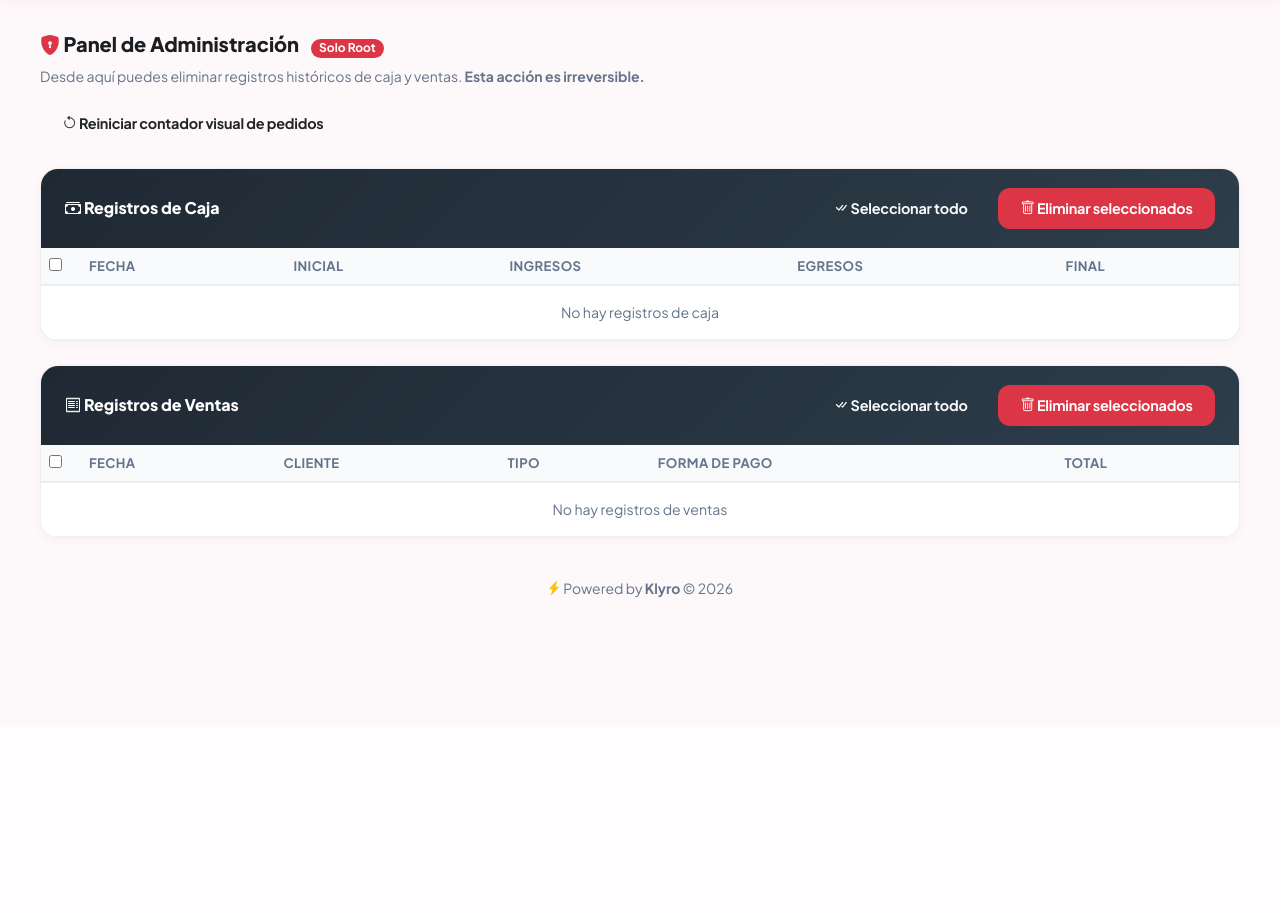
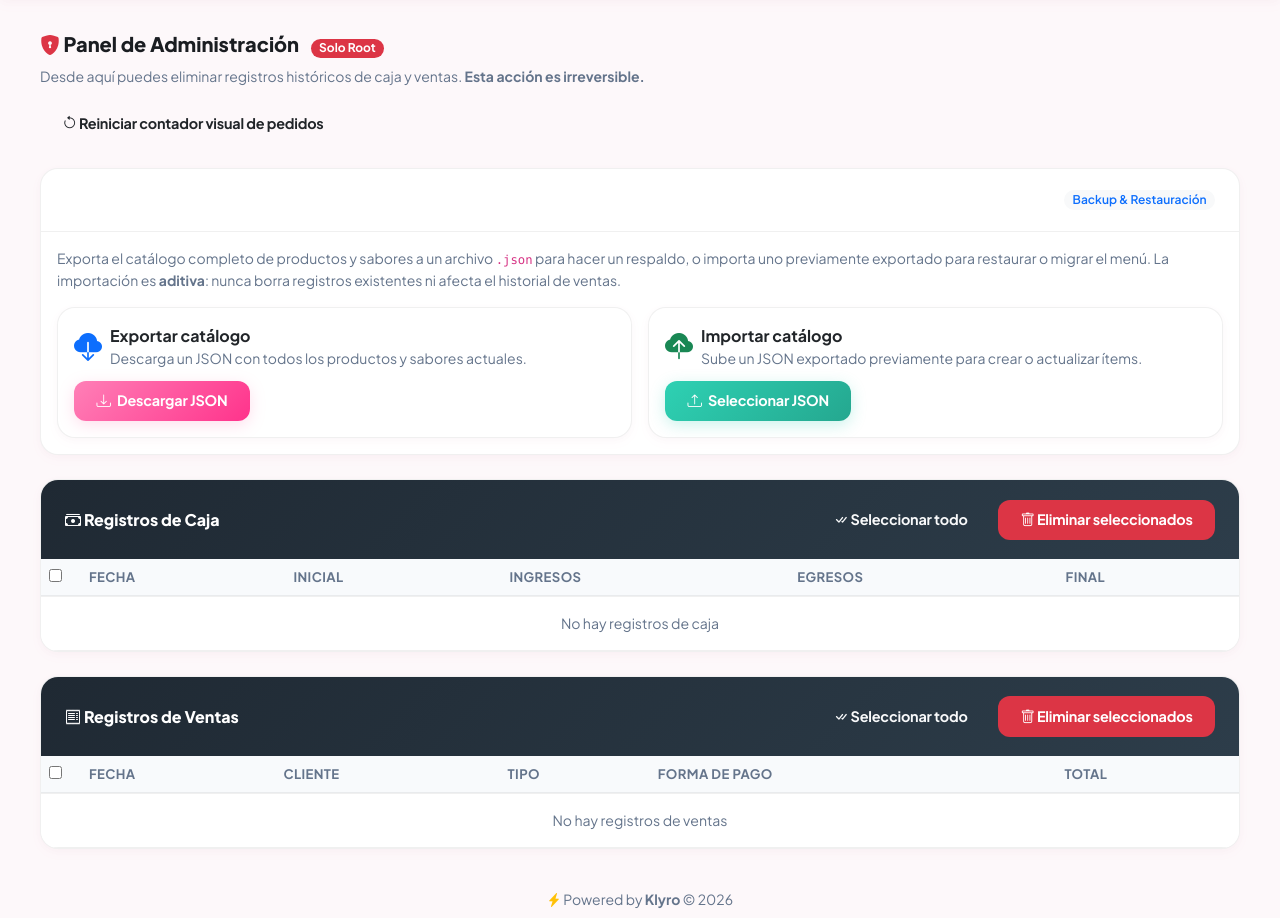
Before and after one commit to cristhianintriago/helarte-pos-system, a Flask app: page /admin/ in a window 1280 px wide; the page is wider, and only the part inside the window is pictured. Shown: the part 73-991 px from the top of that part. Before the commit the page ends 671 px from the top of that part, so only its background shows below. Run offline with Flask 3, Linux system fonts and the light colour scheme; a user stored in the database is signed in; data that the repository does not hold is empty; some libraries are stand-ins or nearby versions.

Commit message:
Add catalog export/import endpoints and UI
Adds full catalog backup and restore functionality: new GET /admin/exportar-catalogo and POST /admin/importar-catalogo endpoints (routes/admin.py) with root-only access check (_requiere_root). Export returns a readable JSON with metadata, sabores and productos; import accepts a JSON file, performs a safe upsert (matches sabores by name, productos by name+categoria), remaps sabor IDs, clamps max_sabores, and commits in a single transaction while reporting created/updated counts and errors. Frontend support added in static/js/admin.js (exportarCatalogo and importarCatalogo, download/upload handling, UI feedback/toasts, and summary rendering). templates/admin.html updated to include a card for exporting/importing the catalog and an import result area. Also minor refactor: centralized root permission check and small admin.js header comment update.

```diff
--- a/routes/admin.py
+++ b/routes/admin.py
@@ -9,13 +9,32 @@ y eliminar registros historicos de caja y ventas directamente desde la interfaz.
 El acceso se verifica con current_user.puede_eliminar_registros(), que solo
 retorna True cuando el rol del usuario es 'root'. Si alguien sin permiso
 intenta acceder a esta URL, recibe un error HTTP 403 (Forbidden).
+
+Endpoints de catalogo:
+- GET  /admin/exportar-catalogo  -> Descarga un JSON con todos los productos y sabores.
+- POST /admin/importar-catalogo  -> Importa un JSON y hace upsert inteligente (crea/actualiza).
 """
 
-from flask import Blueprint, render_template
+import json
+from datetime import datetime
+
+from flask import Blueprint, render_template, abort, jsonify, request, Response
 from flask_login import login_required, current_user
+
+from models.models import db, Producto, Sabor
 
 admin_bp = Blueprint('admin', __name__, url_prefix='/admin')
 
+
+def _requiere_root():
+    """Aborta con 403 si el usuario actual no tiene rol root."""
+    if not current_user.puede_eliminar_registros():
+        abort(403)
+
+
+# ==========================================
+# PANEL PRINCIPAL
+# ==========================================
 
 @admin_bp.route('/', methods=['GET'])
 @login_required
@@ -25,7 +44,241 @@ def panel():
     Si el usuario no tiene el permiso suficiente, se aborta la solicitud
     con un error 403 (Acceso Denegado), que Flask convierte en una pagina de error.
     """
-    if not current_user.puede_eliminar_registros():
-        from flask import abort
-        abort(403)
+    _requiere_root()
     return render_template('admin.html')
+
+
+# ==========================================
+# EXPORTAR CATALOGO
+# ==========================================
+
+@admin_bp.route('/exportar-catalogo', methods=['GET'])
+@login_required
+def exportar_catalogo():
+    """
+    Genera y retorna un archivo JSON con el catalogo completo de productos y sabores.
+
+    El JSON incluye:
+    - metadata: version, fecha de exportacion y totales.
+    - sabores: lista completa de sabores (activos e inactivos).
+    - productos: lista completa incluyendo archivados, con sus sabor_ids asociados.
+
+    La respuesta usa Content-Disposition: attachment para que el navegador
+    lo descargue directamente en lugar de mostrarlo en pantalla.
+    """
+    _requiere_root()
+
+    # Cargamos todos los sabores sin filtrar por estado.
+    sabores = Sabor.query.order_by(Sabor.nombre.asc()).all()
+    sabores_data = [
+        {'id': s.id, 'nombre': s.nombre, 'activo': s.activo}
+        for s in sabores
+    ]
+
+    # Cargamos todos los productos, incluyendo archivados (sin filtros de categoria).
+    productos = Producto.query.order_by(Producto.nombre.asc()).all()
+    productos_data = []
+    for p in productos:
+        productos_data.append({
+            'id':          p.id,
+            'nombre':      p.nombre,
+            'precio':      p.precio,
+            'categoria':   p.categoria,
+            'disponible':  p.disponible,
+            'imagen_url':  p.imagen_url or '',
+            'max_sabores': int(p.max_sabores or 1),
+            # Exportamos los IDs de los sabores asociados (activos e inactivos).
+            'sabor_ids': [s.id for s in p.sabores]
+        })
+
+    payload = {
+        'version':          '1.0',
+        'fecha_exportacion': datetime.now().strftime('%Y-%m-%dT%H:%M:%S'),
+        'total_sabores':    len(sabores_data),
+        'total_productos':  len(productos_data),
+        'sabores':          sabores_data,
+        'productos':        productos_data,
+    }
+
+    # json.dumps con indent=2 genera un JSON legible por humanos.
+    contenido = json.dumps(payload, ensure_ascii=False, indent=2)
+
+    # Nombre del archivo con la fecha actual para identificarlo facilmente.
+    nombre_archivo = f"catalogo_helarte_{datetime.now().strftime('%Y-%m-%d')}.json"
+
+    return Response(
+        contenido,
+        mimetype='application/json',
+        headers={
+            # attachment hace que el navegador descargue el archivo en vez de mostrarlo.
+            'Content-Disposition': f'attachment; filename="{nombre_archivo}"'
+        }
+    )
+
+
+# ==========================================
+# IMPORTAR CATALOGO
+# ==========================================
+
+@admin_bp.route('/importar-catalogo', methods=['POST'])
+@login_required
+def importar_catalogo():
+    """
+    Importa un JSON exportado previamente y aplica un upsert inteligente al catalogo.
+
+    Estrategia (nunca elimina datos existentes):
+    1. Importa/actualiza sabores: busca el sabor por nombre (insensible a mayusculas).
+       - Si existe: lo actualiza (reactiva si estaba inactivo).
+       - Si no existe: lo crea nuevo. Guarda mapa old_id -> new_id para los productos.
+    2. Importa/actualiza productos: busca por nombre + categoria como clave unica.
+       - Si existe: actualiza precio, disponible, max_sabores e imagen_url.
+       - Si no existe: crea uno nuevo.
+       - En ambos casos reasigna los sabores usando el mapa de IDs.
+
+    Retorna un resumen JSON con contadores de: creados, actualizados, errores.
+    """
+    _requiere_root()
+
+    # El archivo llega como multipart/form-data con la clave 'archivo'.
+    archivo = request.files.get('archivo')
+    if not archivo:
+        return jsonify({'error': 'No se envio ningun archivo'}), 400
+
+    try:
+        contenido = archivo.read().decode('utf-8')
+        datos = json.loads(contenido)
+    except (UnicodeDecodeError, json.JSONDecodeError) as e:
+        return jsonify({'error': f'El archivo no es un JSON valido: {str(e)}'}), 400
+
+    # Validacion minima: el JSON debe tener las claves esperadas.
+    if 'sabores' not in datos or 'productos' not in datos:
+        return jsonify({'error': 'El archivo no tiene el formato correcto (faltan "sabores" o "productos")'}), 400
+
+    sabores_creados    = 0
+    sabores_actualizados = 0
+    productos_creados  = 0
+    productos_actualizados = 0
+    errores            = []
+
+    # ----------------------------------------
+    # PASO 1: Importar Sabores
+    # Mapa: id_original_en_json -> id_real_en_bd
+    # Necesario para reasignar las relaciones de productos correctamente.
+    # ----------------------------------------
+    mapa_sabor_ids = {}
+
+    for s_data in datos.get('sabores', []):
+        try:
+            nombre = (s_data.get('nombre') or '').strip()
+            if not nombre:
+                continue
+
+            # Busqueda insensible a mayusculas para evitar duplicados por capitalización.
+            existente = Sabor.query.filter(
+                db.func.lower(Sabor.nombre) == nombre.lower()
+            ).first()
+
+            if existente:
+                # Si estava inactivo lo reactivamos para que este disponible.
+                if not existente.activo and s_data.get('activo', True):
+                    existente.activo = True
+                    sabores_actualizados += 1
+                mapa_sabor_ids[s_data['id']] = existente.id
+            else:
+                nuevo_sabor = Sabor(nombre=nombre, activo=s_data.get('activo', True))
+                db.session.add(nuevo_sabor)
+                db.session.flush()  # flush() nos da el id generado antes del commit.
+                mapa_sabor_ids[s_data['id']] = nuevo_sabor.id
+                sabores_creados += 1
+
+        except Exception as e:
+            errores.append(f"Sabor '{s_data.get('nombre', '?')}': {str(e)}")
+
+    # ----------------------------------------
+    # PASO 2: Importar Productos
+    # Clave de busqueda: nombre + categoria (insensible a mayusculas).
+    # ----------------------------------------
+    _CATEGORIA_ARCHIVADA = '__archivado__'
+
+    for p_data in datos.get('productos', []):
+        try:
+            nombre    = (p_data.get('nombre') or '').strip()
+            categoria = (p_data.get('categoria') or '').strip()
+
+            if not nombre or not categoria:
+                errores.append(f"Producto sin nombre o categoria, omitido.")
+                continue
+
+            # Buscamos por nombre+categoria como clave compuesta unica del negocio.
+            existente = Producto.query.filter(
+                db.func.lower(Producto.nombre)    == nombre.lower(),
+                db.func.lower(Producto.categoria) == categoria.lower()
+            ).first()
+
+            max_sabores = int(p_data.get('max_sabores') or 1)
+            max_sabores = max(1, min(5, max_sabores))  # Clamp entre 1 y 5.
+
+            if existente:
+                # Actualizamos los campos modificables sin tocar el historial.
+                existente.precio     = p_data.get('precio', existente.precio)
+                existente.disponible = p_data.get('disponible', existente.disponible)
+                existente.imagen_url = p_data.get('imagen_url', existente.imagen_url) or ''
+                existente.max_sabores = max_sabores
+
+                # Reasignamos sabores usando el mapa de IDs traducidos.
+                sabor_ids_originales = p_data.get('sabor_ids', [])
+                sabor_ids_reales = [
+                    mapa_sabor_ids[sid]
+                    for sid in sabor_ids_originales
+                    if sid in mapa_sabor_ids
+                ]
+                if sabor_ids_reales:
+                    existente.sabores = Sabor.query.filter(
+                        Sabor.id.in_(sabor_ids_reales)
+                    ).all()
+                else:
+                    existente.sabores = []
+
+                productos_actualizados += 1
+            else:
+                nuevo = Producto(
+                    nombre      = nombre,
+                    precio      = p_data.get('precio', 0.0),
+                    categoria   = categoria,
+                    disponible  = p_data.get('disponible', True),
+                    imagen_url  = p_data.get('imagen_url', '') or '',
+                    max_sabores = max_sabores
+                )
+
+                sabor_ids_originales = p_data.get('sabor_ids', [])
+                sabor_ids_reales = [
+                    mapa_sabor_ids[sid]
+                    for sid in sabor_ids_originales
+                    if sid in mapa_sabor_ids
+                ]
+                if sabor_ids_reales:
+                    nuevo.sabores = Sabor.query.filter(
+                        Sabor.id.in_(sabor_ids_reales)
+                    ).all()
+
+                db.session.add(nuevo)
+                productos_creados += 1
+
+        except Exception as e:
+            errores.append(f"Producto '{p_data.get('nombre', '?')}': {str(e)}")
+
+    # Confirmamos todos los cambios en una sola transaccion.
+    try:
+        db.session.commit()
+    except Exception as e:
+        db.session.rollback()
+        return jsonify({'error': f'Error al guardar en base de datos: {str(e)}'}), 500
+
+    return jsonify({
+        'mensaje':               'Importacion completada',
+        'sabores_creados':       sabores_creados,
+        'sabores_actualizados':  sabores_actualizados,
+        'productos_creados':     productos_creados,
+        'productos_actualizados': productos_actualizados,
+        'errores':               errores
+    })
--- a/static/js/admin.js
+++ b/static/js/admin.js
@@ -2,7 +2,8 @@
  * admin.js
  * --------
  * Logica del panel de administracion exclusivo para el usuario root.
- * Permite gestionar y eliminar registros historicos de caja y ventas.
+ * Permite gestionar y eliminar registros historicos de caja y ventas,
+ * y exportar / importar el catalogo de productos y sabores.
  *
  * Este modulo es critico: las operaciones de eliminacion son irreversibles.
  * Por eso se solicita confirmacion del usuario antes de cada operacion destructiva.
@@ -232,6 +233,165 @@ async function eliminarVentasSeleccionadas() {
 
 
 // ==========================================
+// EXPORTAR / IMPORTAR CATALOGO
+// ==========================================
+
+/**
+ * Descarga el catalogo completo de productos y sabores como un archivo JSON.
+ * Llama a GET /admin/exportar-catalogo; el servidor responde con Content-Disposition
+ * attachment, lo que hace que el navegador lo guarde automaticamente.
+ *
+ * Tecnica: creamos un <a> invisible con la URL del endpoint, simulamos el click
+ * y lo eliminamos. De esta forma el fetch no es necesario: el navegador gestiona
+ * la descarga directamente igual que cuando el usuario hace clic en un enlace.
+ */
+async function exportarCatalogo() {
+    const btn = document.getElementById('btn-exportar-catalogo');
+    if (btn) {
+        btn.disabled = true;
+        btn.innerHTML = '<span class="spinner-border spinner-border-sm me-1"></span> Generando...';
+    }
+
+    try {
+        // Hacemos un fetch para poder detectar errores HTTP antes de la descarga.
+        const respuesta = await fetch('/admin/exportar-catalogo');
+        if (!respuesta.ok) {
+            const datos = await respuesta.json().catch(() => ({}));
+            throw new Error(datos.error || `Error HTTP ${respuesta.status}`);
+        }
+
+        // Convertimos la respuesta en un Blob (Binary Large Object) y creamos
+        // una URL temporal para que el navegador pueda descargar el contenido.
+        const blob     = await respuesta.blob();
+        const urlBlob  = URL.createObjectURL(blob);
+
+        // Extraemos el nombre del archivo del header Content-Disposition.
+        const disposition = respuesta.headers.get('Content-Disposition') || '';
+        const match       = disposition.match(/filename="([^"]+)"/);
+        const nombreArchivo = match ? match[1] : 'catalogo_helarte.json';
+
+        // Creamos un enlace invisible, lo activamos para descargar y lo destruimos.
+        const enlace = document.createElement('a');
+        enlace.href     = urlBlob;
+        enlace.download = nombreArchivo;
+        document.body.appendChild(enlace);
+        enlace.click();
+        document.body.removeChild(enlace);
+
+        // Liberamos la URL temporal de memoria.
+        URL.revokeObjectURL(urlBlob);
+
+        mostrarToast(`Catalogo exportado: ${nombreArchivo}`, 'success');
+    } catch (error) {
+        mostrarToast(error.message || 'Error al exportar el catalogo', 'danger');
+    } finally {
+        if (btn) {
+            btn.disabled = false;
+            btn.innerHTML = '<i class="bi bi-download me-1"></i> Descargar JSON';
+        }
+    }
+}
+
+
+/**
+ * Importa el catalogo desde un archivo JSON seleccionado por el usuario.
+ * Envia el archivo como multipart/form-data a POST /admin/importar-catalogo.
+ * Muestra un resumen detallado del resultado (creados, actualizados, errores).
+ *
+ * @param {HTMLInputElement} inputEl - El elemento <input type="file"> que disparo el evento.
+ */
+async function importarCatalogo(inputEl) {
+    const archivo = inputEl.files[0];
+    if (!archivo) return;
+
+    // Reseteamos el input para que el usuario pueda volver a elegir el mismo archivo.
+    inputEl.value = '';
+
+    if (!archivo.name.endsWith('.json')) {
+        mostrarToast('El archivo debe tener extension .json', 'warning');
+        return;
+    }
+
+    const confirmado = confirm(
+        `Importar catálogo desde: "${archivo.name}"\n\n` +
+        `Esta operación creará o actualizará productos y sabores.\n` +
+        `Los registros existentes NO se eliminarán.\n\n` +
+        `¿Continuar?`
+    );
+    if (!confirmado) return;
+
+    // Ocultamos el resultado anterior y mostramos indicador de carga.
+    const contenedorResultado = document.getElementById('resultado-importacion');
+    const divResumen          = document.getElementById('resumen-importacion');
+    contenedorResultado.classList.add('d-none');
+
+    mostrarToast('Importando catálogo, aguarda...', 'info');
+
+    try {
+        // FormData permite enviar archivos binarios como multipart/form-data.
+        const formData = new FormData();
+        formData.append('archivo', archivo);
+
+        const respuesta = await fetch('/admin/importar-catalogo', {
+            method: 'POST',
+            body:   formData
+            // No ponemos Content-Type: el navegador lo setea automaticamente con el boundary correcto.
+        });
+
+        const datos = await respuesta.json();
+
+        if (!respuesta.ok) {
+            throw new Error(datos.error || `Error HTTP ${respuesta.status}`);
+        }
+
+        // Construimos el HTML del resumen de la importacion.
+        const hayErrores = datos.errores && datos.errores.length > 0;
+        const erroresHtml = hayErrores
+            ? `<div class="alert alert-warning py-2 mt-2 small">
+                <strong><i class="bi bi-exclamation-triangle me-1"></i>Advertencias:</strong>
+                <ul class="mb-0 mt-1">${datos.errores.map(e => `<li>${e}</li>`).join('')}</ul>
+               </div>`
+            : '';
+
+        divResumen.innerHTML = `
+            <div class="row g-2 text-center">
+                <div class="col-6 col-md-3">
+                    <div class="bg-success bg-opacity-10 border border-success rounded p-2">
+                        <div class="fs-4 fw-bold text-success">${datos.sabores_creados}</div>
+                        <div class="small text-muted">Sabores creados</div>
+                    </div>
+                </div>
+                <div class="col-6 col-md-3">
+                    <div class="bg-info bg-opacity-10 border border-info rounded p-2">
+                        <div class="fs-4 fw-bold text-info">${datos.sabores_actualizados}</div>
+                        <div class="small text-muted">Sabores actualizados</div>
+                    </div>
+                </div>
+                <div class="col-6 col-md-3">
+                    <div class="bg-success bg-opacity-10 border border-success rounded p-2">
+                        <div class="fs-4 fw-bold text-success">${datos.productos_creados}</div>
+                        <div class="small text-muted">Productos creados</div>
+                    </div>
+                </div>
+                <div class="col-6 col-md-3">
+                    <div class="bg-info bg-opacity-10 border border-info rounded p-2">
+                        <div class="fs-4 fw-bold text-info">${datos.productos_actualizados}</div>
+                        <div class="small text-muted">Productos actualizados</div>
+                    </div>
+                </div>
+            </div>
+            ${erroresHtml}`;
+
+        contenedorResultado.classList.remove('d-none');
+        mostrarToast(datos.mensaje || 'Importacion completada', hayErrores ? 'warning' : 'success');
+
+    } catch (error) {
+        mostrarToast(error.message || 'Error al importar el catalogo', 'danger');
+    }
+}
+
+
+// ==========================================
 // TOAST DE NOTIFICACION
 // ==========================================
 
--- a/templates/admin.html
+++ b/templates/admin.html
@@ -10,6 +10,70 @@
       <button class="btn btn-sm btn-outline-dark" onclick="reiniciarContadorPedidos()">
         <i class="bi bi-arrow-counterclockwise"></i> Reiniciar contador visual de pedidos
       </button>
+    </div>
+  </div>
+</div>
+
+<!-- =====================================================
+     SECCIÓN: Catálogo de Ítems (Exportar / Importar)
+     ===================================================== -->
+<div class="card shadow-sm mb-4 border-primary">
+  <div class="card-header bg-primary text-white d-flex justify-content-between align-items-center">
+    <span><i class="bi bi-box-seam-fill"></i> Catálogo de Ítems</span>
+    <span class="badge bg-light text-primary fw-semibold">Backup & Restauración</span>
+  </div>
+  <div class="card-body">
+    <p class="text-muted small mb-3">
+      Exporta el catálogo completo de productos y sabores a un archivo <code>.json</code> para hacer un respaldo,
+      o importa uno previamente exportado para restaurar o migrar el menú. La importación es
+      <strong>aditiva</strong>: nunca borra registros existentes ni afecta el historial de ventas.
+    </p>
+
+    <div class="row g-3">
+      <!-- Columna Exportar -->
+      <div class="col-md-6">
+        <div class="card h-100 border-0 bg-light">
+          <div class="card-body d-flex flex-column align-items-start gap-2">
+            <div class="d-flex align-items-center gap-2 mb-1">
+              <span class="fs-3 text-primary"><i class="bi bi-cloud-download-fill"></i></span>
+              <div>
+                <div class="fw-bold">Exportar catálogo</div>
+                <div class="text-muted small">Descarga un JSON con todos los productos y sabores actuales.</div>
+              </div>
+            </div>
+            <button id="btn-exportar-catalogo" class="btn btn-primary btn-sm mt-auto" onclick="exportarCatalogo()">
+              <i class="bi bi-download me-1"></i> Descargar JSON
+            </button>
+          </div>
+        </div>
+      </div>
+
+      <!-- Columna Importar -->
+      <div class="col-md-6">
+        <div class="card h-100 border-0 bg-light">
+          <div class="card-body d-flex flex-column align-items-start gap-2">
+            <div class="d-flex align-items-center gap-2 mb-1">
+              <span class="fs-3 text-success"><i class="bi bi-cloud-upload-fill"></i></span>
+              <div>
+                <div class="fw-bold">Importar catálogo</div>
+                <div class="text-muted small">Sube un JSON exportado previamente para crear o actualizar ítems.</div>
+              </div>
+            </div>
+            <!-- Input file oculto; se activa desde el botón -->
+            <input type="file" id="input-importar-catalogo" accept=".json" class="d-none" onchange="importarCatalogo(this)">
+            <button class="btn btn-success btn-sm mt-auto" onclick="document.getElementById('input-importar-catalogo').click()">
+              <i class="bi bi-upload me-1"></i> Seleccionar JSON
+            </button>
+          </div>
+        </div>
+      </div>
+    </div>
+
+    <!-- Resultado de la importación (oculto por defecto) -->
+    <div id="resultado-importacion" class="mt-3 d-none">
+      <hr>
+      <h6 class="fw-bold mb-2"><i class="bi bi-clipboard2-check me-1"></i>Resultado de la importación</h6>
+      <div id="resumen-importacion"></div>
     </div>
   </div>
 </div>
```
